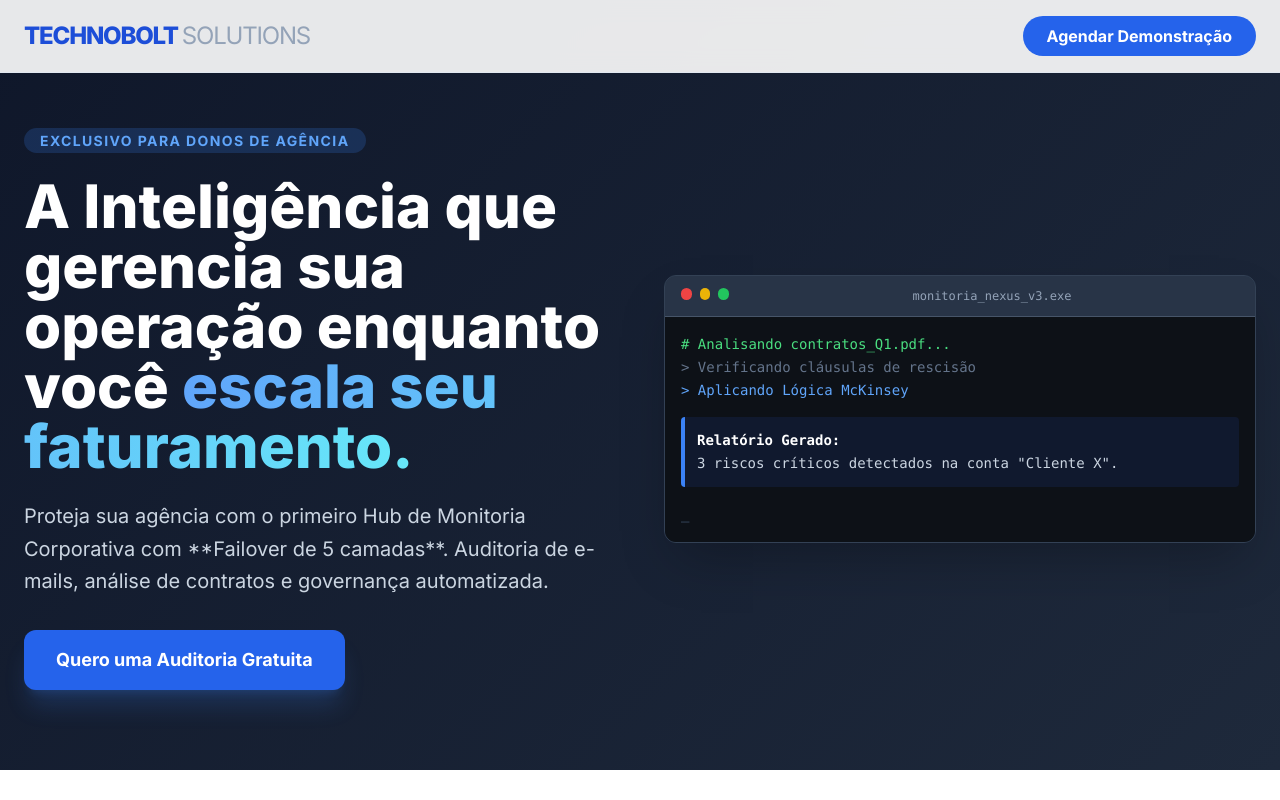
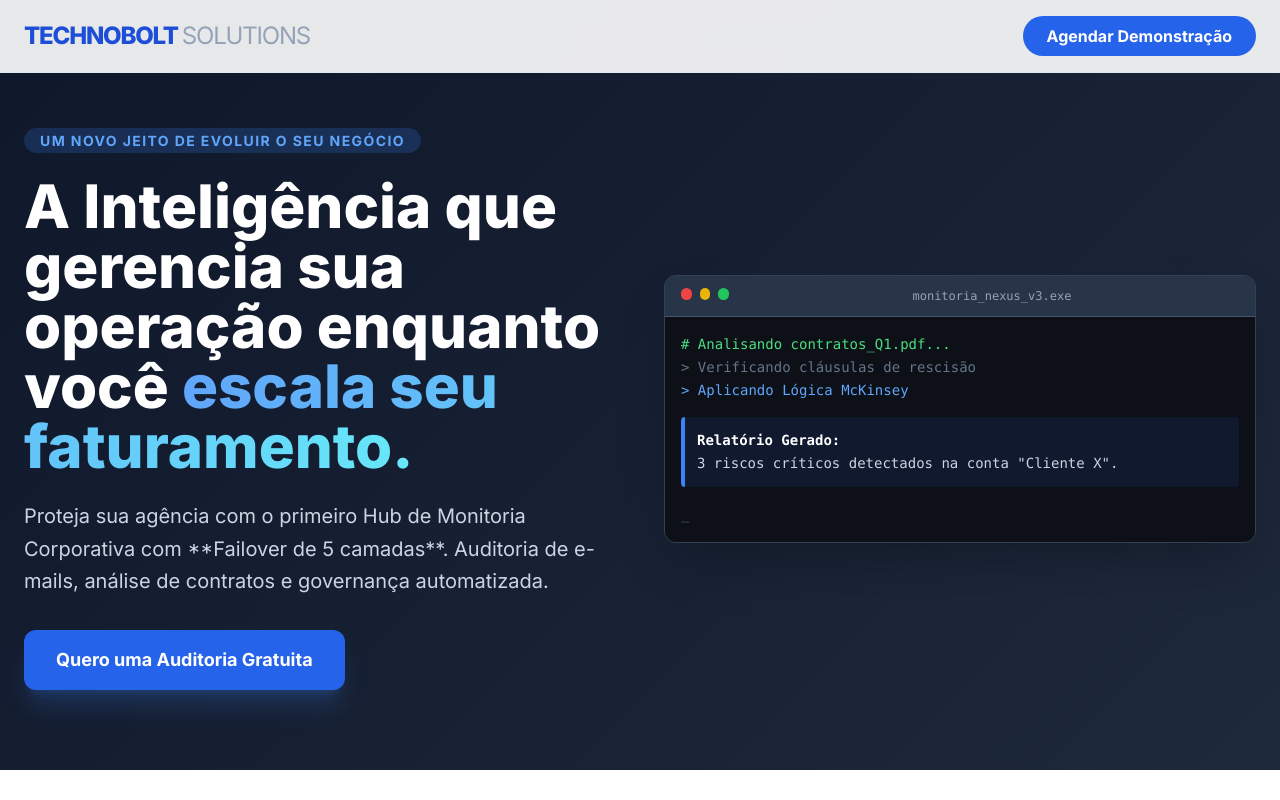
Before and after one commit to italoat/technobolt-lp, a plain HTML site: page index.html in a window 1280 px wide. Shown: the top 800 px of the page. Drawn offline with nearby package versions, Linux system fonts and the light colour scheme.

Commit message:
Update index.html

```diff
--- a/index.html
+++ b/index.html
@@ -3,7 +3,7 @@
 <head>
     <meta charset="UTF-8">
     <meta name="viewport" content="width=device-width, initial-scale=1.0">
-    <title>TechnoBolt Solutions | Governança e Monitoria para Agências</title>
+    <title>TechnoBolt Solutions | Governança e Monitoria</title>
     <script src="https://cdn.tailwindcss.com"></script>
     <link href="https://fonts.googleapis.com/css2?family=Inter:wght@400;600;700;800&display=swap" rel="stylesheet">
     <style>
@@ -29,7 +29,7 @@
     <section class="pt-32 pb-20 gradient-dark text-white overflow-hidden">
         <div class="container mx-auto px-6 flex flex-col lg:flex-row items-center gap-12">
             <div class="lg:w-1/2 z-10">
-                <span class="bg-blue-500/20 text-blue-400 px-4 py-1 rounded-full text-sm font-bold uppercase tracking-widest">Exclusivo para Donos de Agência</span>
+                <span class="bg-blue-500/20 text-blue-400 px-4 py-1 rounded-full text-sm font-bold uppercase tracking-widest">Um novo jeito de evoluir o seu negócio</span>
                 <h1 class="text-4xl lg:text-6xl font-extrabold leading-tight mt-6 mb-6">
                     A Inteligência que gerencia sua operação enquanto você <span class="text-blue-400 text-transparent bg-clip-text bg-gradient-to-r from-blue-400 to-cyan-300">escala seu faturamento.</span>
                 </h1>
```
